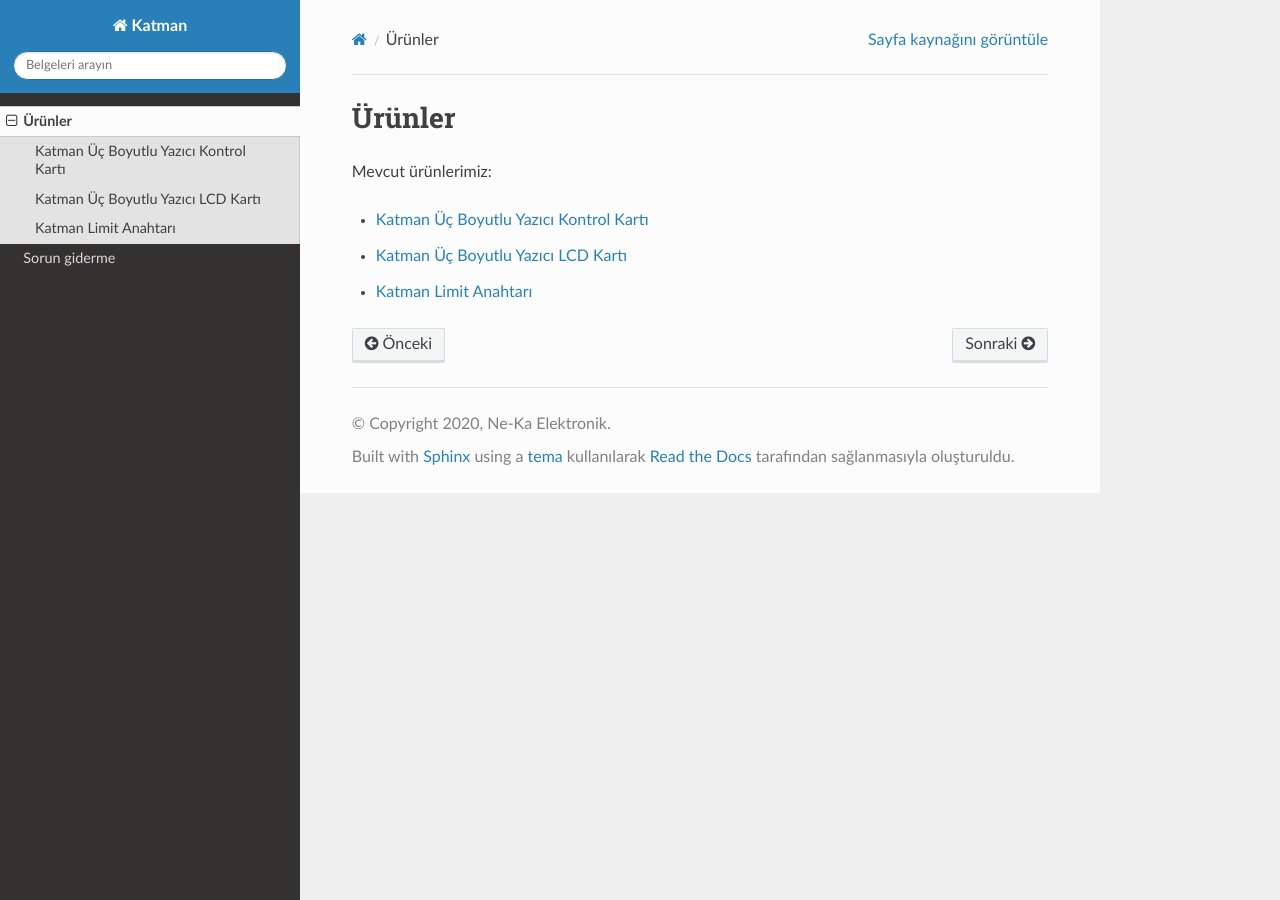
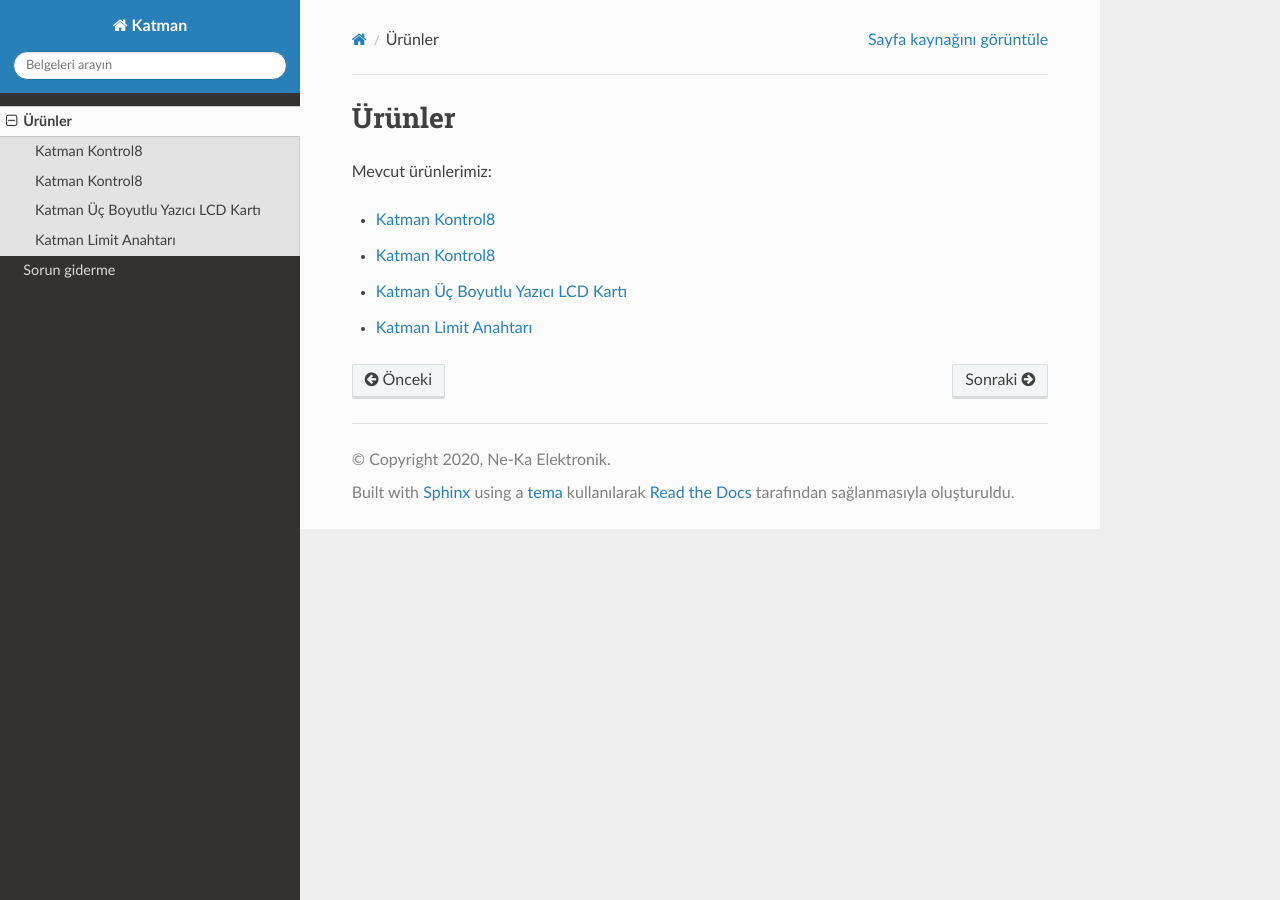
Before and after one commit to katman3d/katman-docs, a Sphinx documentation site: the page built from docs/urunler.rst, in a window 1280 px wide. Built offline with Sphinx 7.4.7 and the Read the Docs theme 2.0.0, drawn with Linux system fonts in a browser that asks for light colours; pages that are not in the unit, such as notebooks, are missing from menus.

Commit message:
Katman kartları güncellendi
Kontrol 8 ismi geldi ve kontrol32 eklendi

```diff
--- a/docs/kontrol.rst
+++ /dev/null
@@ -1,11 +0,0 @@
-Katman Üç Boyutlu Yazıcı Kontrol Kartı
-======================================
-
-.. toctree::
-   :glob:
-   :maxdepth: 4
-
-Yerli üretim Katman Üç Boyutlu Yazıcı Kontrol Kartı ile üç boyutlu yazıcılarınıza hayat verebilirsiniz.
-DRV8825 motor sürücüleriyle birlikte gelen tümleşik yapısı sayesinde ek genişletme kartlarına ihtiyaç duymaz.
-RAMPS uyumlu Katman Üç Boyutlu Yazıcı Kontrol Kartı\'nı birkaç pin değişikliği ile RAMPS uyumlu tüm yazılımlarla kullanabilirsiniz.
-Bilgi kitapçığı için :download:`tıklayınız <NK 3D_V12-v2 kapak.pdf>`.
--- a/docs/urunler.rst
+++ b/docs/urunler.rst
@@ -7,6 +7,7 @@
    :glob:
    :maxdepth: 4
 
-   kontrol
+   kontrol32
+   kontrol8
    arayuz
    switch
```
Also changed, not shown: docs/kontrol32.rst (added, +11 -0 lines), docs/kontrol8.rst (added, +11 -0 lines).
